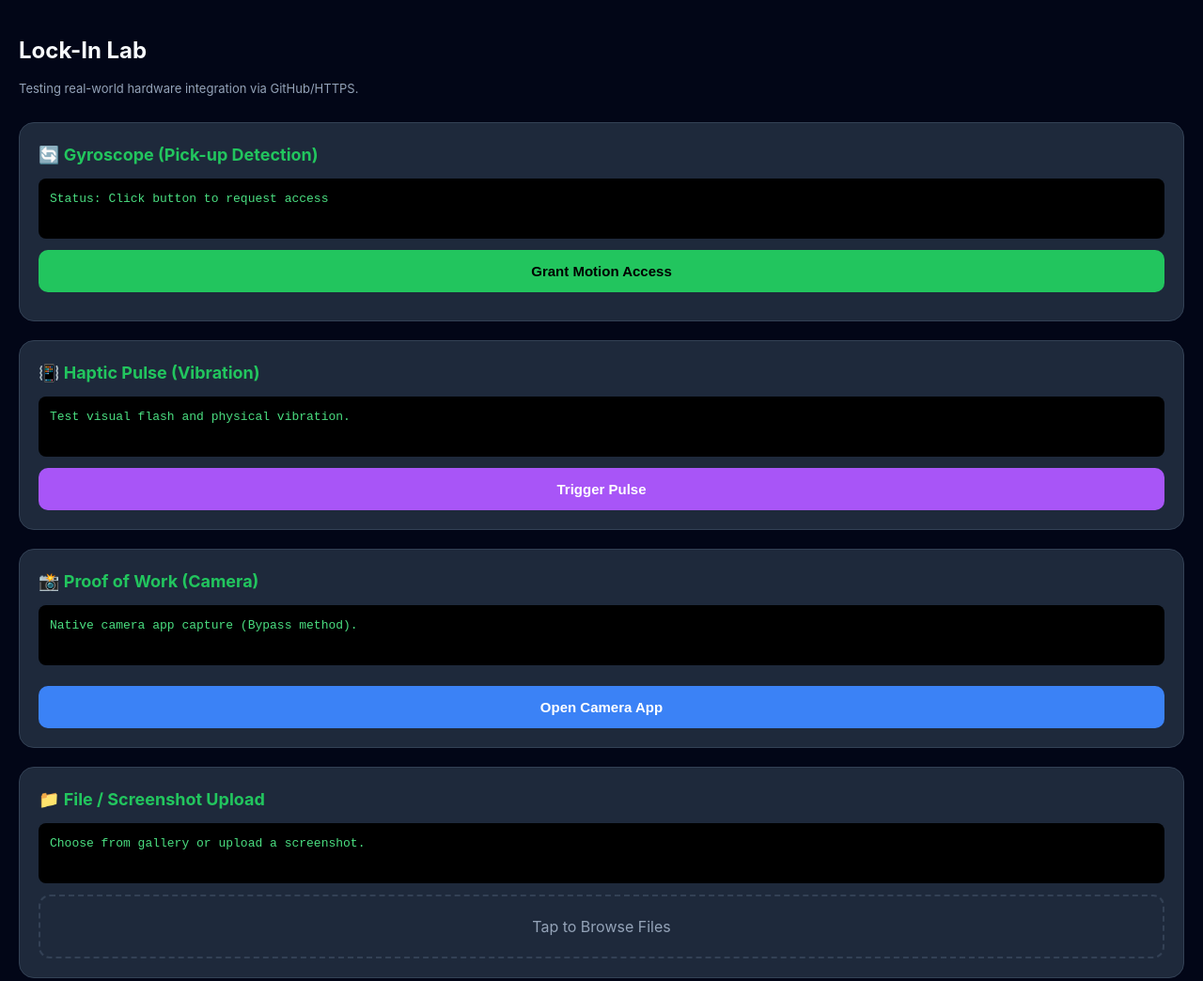
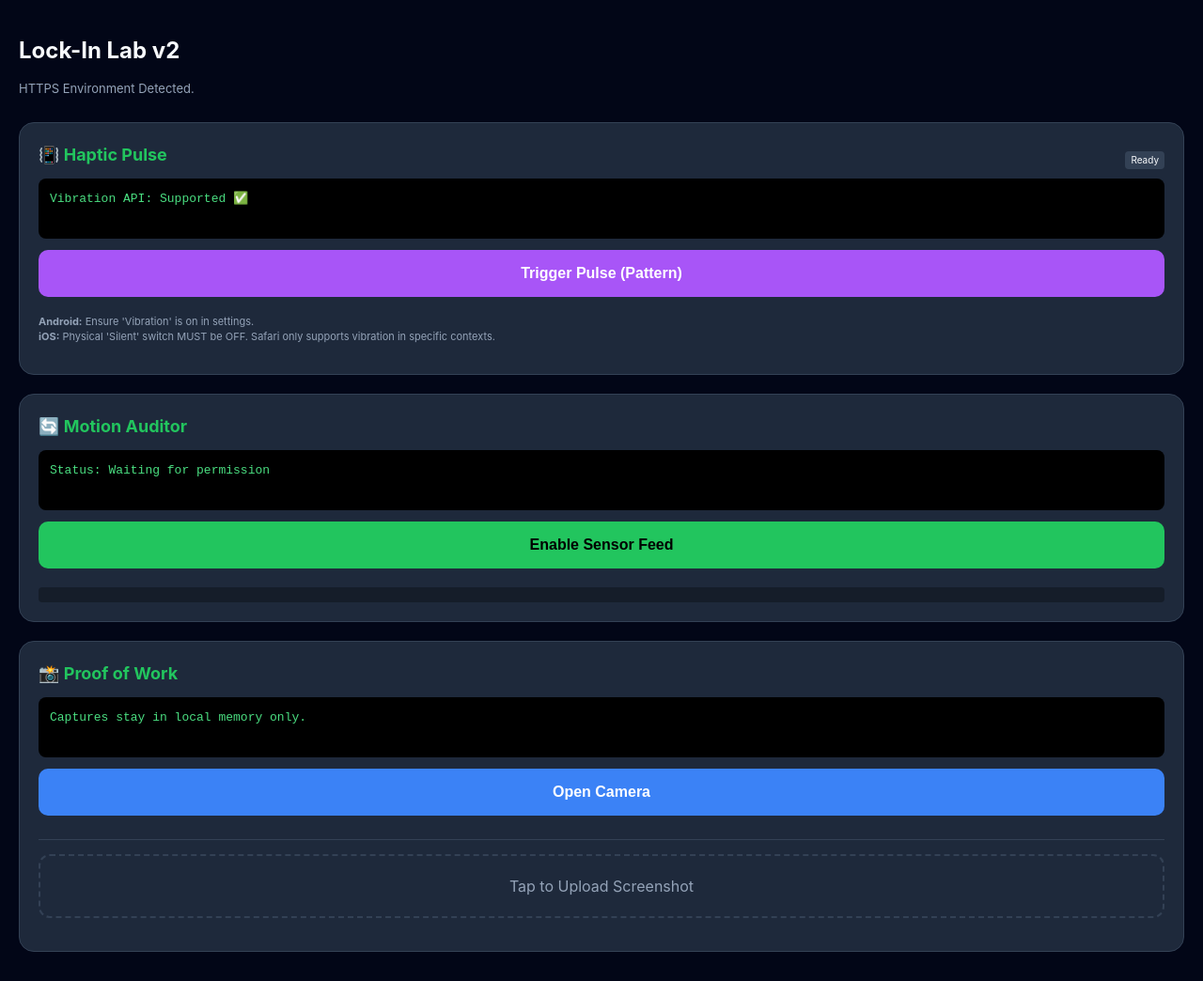
Before and after one commit to OjasMahara/project-testing-hardware, a plain HTML site: page index.html in a window 1280 px wide. Shown: the whole page at 94% size. Drawn offline with Linux system fonts and the light colour scheme.

Commit message:
Update index.html

```diff
--- a/index.html
+++ b/index.html
@@ -3,7 +3,7 @@
 <head>
     <meta charset="utf-8" />
     <meta name="viewport" content="width=device-width, initial-scale=1.0, maximum-scale=1.0, user-scalable=no" />
-    <title>Lock-In Hardware Lab</title>
+    <title>Lock-In Hardware Lab v2</title>
     <style>
         body {
             font-family: -apple-system, system-ui, sans-serif;
@@ -21,57 +21,63 @@
             min-height: 40px; overflow-wrap: break-word;
         }
         button {
-            width: 100%; padding: 14px; border-radius: 10px; border: none;
+            width: 100%; padding: 16px; border-radius: 10px; border: none;
             background: #22c55e; color: #000; font-weight: 800; cursor: pointer;
-            font-size: 15px; transition: transform 0.1s;
+            font-size: 16px; transition: transform 0.1s, background 0.2s;
+            margin-bottom: 10px;
         }
-        button:active { transform: scale(0.96); }
-        .secondary-btn { background: #3b82f6; color: white; margin-top: 10px; }
+        button:active { transform: scale(0.96); background: #4ade80; }
+        .secondary-btn { background: #3b82f6; color: white; }
         .upload-area {
             border: 2px dashed #334155; border-radius: 12px; padding: 20px;
             text-align: center; color: #94a3b8; cursor: pointer;
         }
         #preview { width: 100%; border-radius: 12px; margin-top: 15px; display: none; border: 2px solid #22c55e; }
-        .log { font-size: 11px; color: #64748b; max-height: 80px; overflow-y: auto; margin-top: 10px; }
+        .log { font-size: 11px; color: #64748b; max-height: 120px; overflow-y: auto; margin-top: 10px; background: rgba(0,0,0,0.3); padding: 8px; border-radius: 4px; }
         .flash { position: fixed; inset: 0; background: white; opacity: 0; pointer-events: none; z-index: 9999; }
+        .status-tag { font-size: 10px; padding: 2px 6px; border-radius: 4px; background: #334155; margin-left: auto; }
     </style>
 </head>
 <body>
 
     <div id="flash" class="flash" style="transition: opacity 0.1s;"></div>
 
-    <h1 style="font-size: 24px; margin-bottom: 5px;">Lock-In Lab</h1>
-    <p style="color: #94a3b8; font-size: 13px; margin-bottom: 25px;">Testing real-world hardware integration via GitHub/HTTPS.</p>
+    <h1 style="font-size: 24px; margin-bottom: 5px;">Lock-In Lab v2</h1>
+    <p style="color: #94a3b8; font-size: 13px; margin-bottom: 25px;">HTTPS Environment Detected.</p>
 
-    <!-- 1. GYROSCOPE -->
+    <!-- 1. VIBRATION / HAPTIC PULSE -->
     <div class="card">
-        <h2>🔄 Gyroscope (Pick-up Detection)</h2>
-        <div class="data-box" id="gyroData">Status: Click button to request access</div>
-        <button onclick="initGyro()">Grant Motion Access</button>
+        <div style="display:flex; align-items:center;">
+            <h2>📳 Haptic Pulse</h2>
+            <div id="vibStatus" class="status-tag">Ready</div>
+        </div>
+        <div class="data-box" id="vibInfo">Vibration API: Checking...</div>
+        <button id="vibBtn" style="background: #a855f7; color: white;">Trigger Pulse (Pattern)</button>
+        <p style="font-size: 11px; color: #94a3b8; margin-top: 8px;">
+            <b>Android:</b> Ensure 'Vibration' is on in settings.<br>
+            <b>iOS:</b> Physical 'Silent' switch MUST be OFF. Safari only supports vibration in specific contexts.
+        </p>
+    </div>
+
+    <!-- 2. GYROSCOPE -->
+    <div class="card">
+        <h2>🔄 Motion Auditor</h2>
+        <div class="data-box" id="gyroData">Status: Waiting for permission</div>
+        <button onclick="initGyro()">Enable Sensor Feed</button>
         <div class="log" id="gyroLog"></div>
     </div>
 
-    <!-- 2. HAPTIC PULSE -->
+    <!-- 3. CAMERA / FILE PROOF -->
     <div class="card">
-        <h2>📳 Haptic Pulse (Vibration)</h2>
-        <div class="data-box">Test visual flash and physical vibration.</div>
-        <button style="background: #a855f7; color: white;" onclick="triggerPulse()">Trigger Pulse</button>
-    </div>
+        <h2>📸 Proof of Work</h2>
+        <div class="data-box">Captures stay in local memory only.</div>
+        <button class="secondary-btn" onclick="document.getElementById('camIn').click()">Open Camera</button>
+        <input type="file" id="camIn" accept="image/*" capture="environment" style="display:none" onchange="previewFile(this)">
 
-    <!-- 3. CAMERA PROOF -->
-    <div class="card">
-        <h2>📸 Proof of Work (Camera)</h2>
-        <div class="data-box">Native camera app capture (Bypass method).</div>
-        <button class="secondary-btn" onclick="document.getElementById('camIn').click()">Open Camera App</button>
-        <input type="file" id="camIn" accept="image/*" capture="environment" style="display:none" onchange="previewFile(this)">
-    </div>
-
-    <!-- 4. FILE/SCREENSHOT UPLOAD -->
-    <div class="card">
-        <h2>📁 File / Screenshot Upload</h2>
-        <div class="data-box">Choose from gallery or upload a screenshot.</div>
-        <div class="upload-area" onclick="document.getElementById('fileIn').click()">
-            Tap to Browse Files
+        <div style="margin: 15px 0; border-top: 1px solid #334155; padding-top: 15px;">
+            <div class="upload-area" onclick="document.getElementById('fileIn').click()">
+                Tap to Upload Screenshot
+            </div>
         </div>
         <input type="file" id="fileIn" accept="image/*" style="display:none" onchange="previewFile(this)">
         <img id="preview">
@@ -82,6 +88,37 @@
         const gyroLog = document.getElementById('gyroLog');
         const flash = document.getElementById('flash');
         const preview = document.getElementById('preview');
+        const vibInfo = document.getElementById('vibInfo');
+        const vibStatus = document.getElementById('vibStatus');
+
+        // --- Vibration Logic ---
+        if (!navigator.vibrate) {
+            vibInfo.innerText = "Vibration API: NOT SUPPORTED";
+            vibStatus.innerText = "Error";
+            vibStatus.style.background = "#ef4444";
+        } else {
+            vibInfo.innerText = "Vibration API: Supported ✅";
+        }
+
+        document.getElementById('vibBtn').onclick = function() {
+            // Visual feedback always
+            flash.style.opacity = "1";
+            setTimeout(() => { flash.style.opacity = "0"; }, 150);
+
+            if (navigator.vibrate) {
+                // Try a double-pulse pattern for better detection
+                const success = navigator.vibrate([200, 100, 200]);
+                if (success) {
+                    vibStatus.innerText = "Success";
+                    vibStatus.style.background = "#22c55e";
+                    logEvent("Vibration triggered successfully");
+                } else {
+                    vibStatus.innerText = "Blocked";
+                    vibStatus.style.background = "#f59e0b";
+                    logEvent("Vibration call failed (User Gesture required)");
+                }
+            }
+        };
 
         // --- Gyroscope Logic ---
         async function initGyro() {
@@ -104,14 +141,15 @@
         function startListening() {
             window.addEventListener('deviceorientation', (e) => {
                 if (e.beta !== null) {
-                    gyroData.innerText = `Tilt (Beta): ${Math.round(e.beta)}°\nRoll (Gamma): ${Math.round(e.gamma)}°`;
+                    gyroData.innerHTML = `B (Tilt): ${Math.round(e.beta)}°<br>G (Roll): ${Math.round(e.gamma)}°`;
 
-                    // Simple pick-up threshold
-                    if (Math.abs(e.beta) > 25 || Math.abs(e.gamma) > 20) {
-                        logEvent("Movement Detected");
+                    // Pick-up detection: beta (tilt towards face) increases
+                    if (Math.abs(e.beta) > 30 || Math.abs(e.gamma) > 25) {
+                        logEvent("Motion Spike Detected");
                     }
                 }
             });
+            logEvent("Gyroscope Active");
         }
 
         function logEvent(msg) {
@@ -119,25 +157,16 @@
             gyroLog.innerHTML = `<div>[${time}] ${msg}</div>` + gyroLog.innerHTML;
         }
 
-        // --- Pulse Logic ---
-        function triggerPulse() {
-            // Vibrate
-            if (navigator.vibrate) {
-                navigator.vibrate(200);
-            }
-            // Flash
-            flash.style.opacity = "1";
-            setTimeout(() => { flash.style.opacity = "0"; }, 150);
-        }
-
         // --- File/Camera Preview ---
         function previewFile(input) {
             const file = input.files[0];
             if (file) {
+                logEvent("File received: " + file.name);
                 const reader = new FileReader();
                 reader.onload = function(e) {
                     preview.src = e.target.result;
                     preview.style.display = 'block';
+                    logEvent("Preview rendered");
                 };
                 reader.readAsDataURL(file);
             }
```
